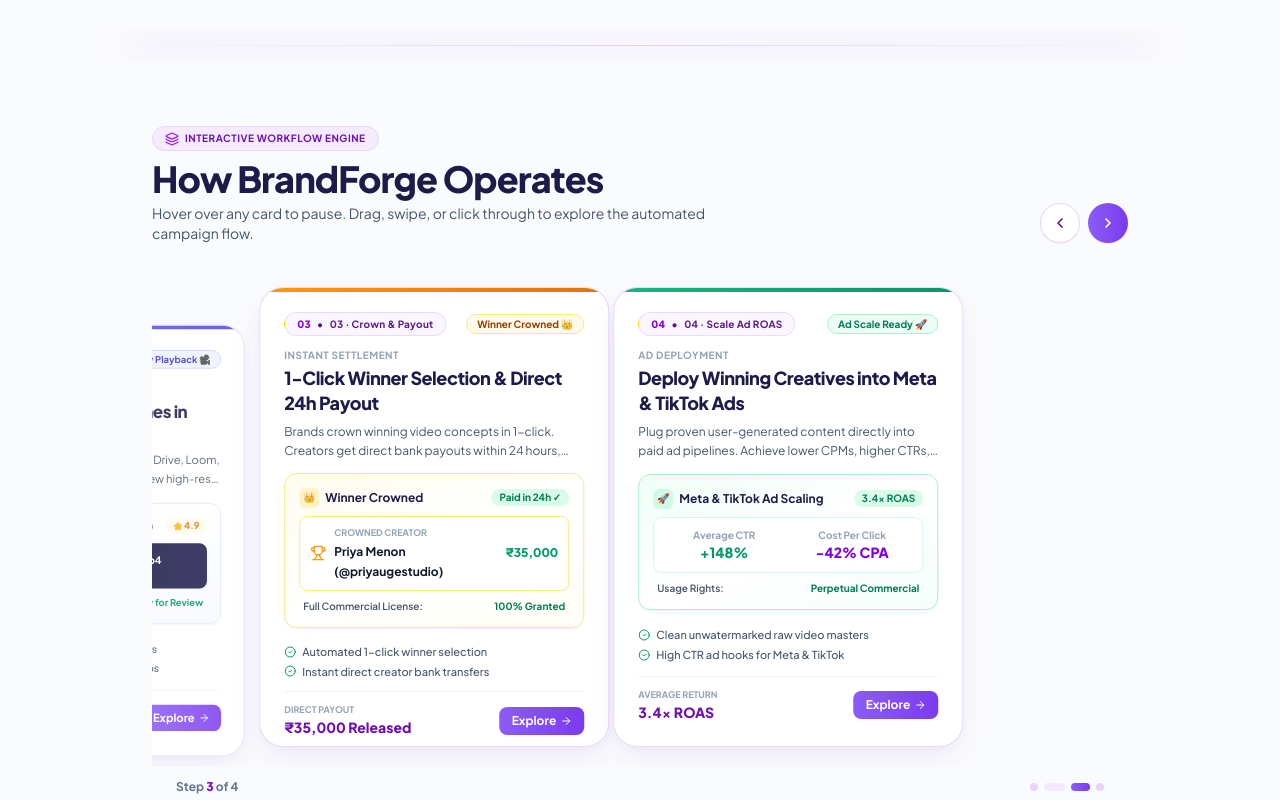
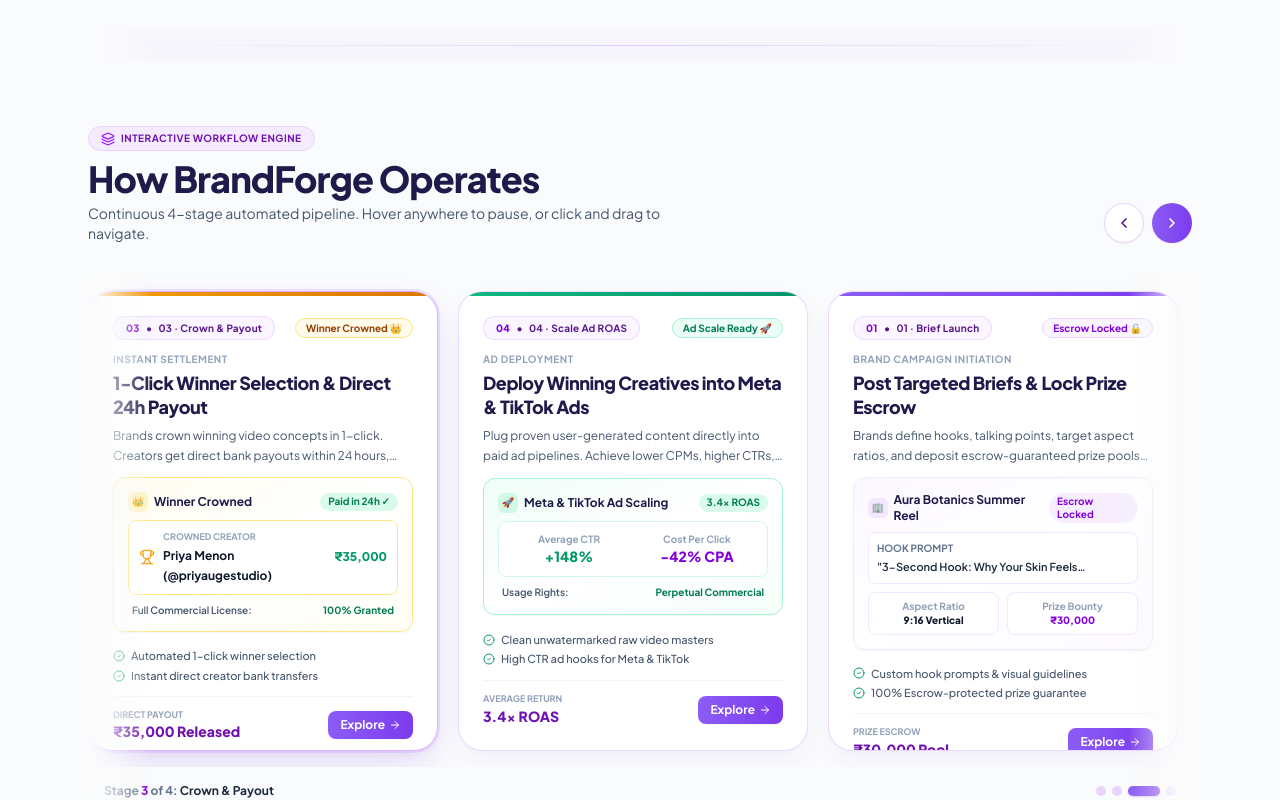
Before and after one commit to RohitChintalapudi/BrandForge_landingpage, a React (Vite) app: page / in a window 1280 px wide. Shown: the part 3960-4760 px from the top of the page. Built offline with nearby package versions, Linux system fonts and the light colour scheme.

Commit message:
feat(workflow): implement seamless infinite looping carousel track with adjacent continuous cards

```diff
--- a/src/components/ScrollStackWorkflow.jsx
+++ b/src/components/ScrollStackWorkflow.jsx
@@ -1,4 +1,4 @@
-import React, { useState, useRef, useLayoutEffect, useEffect } from "react";
+import React, { useState, useRef, useLayoutEffect, useEffect, useCallback } from "react";
 import {
   ChevronLeft,
   ChevronRight,
@@ -18,28 +18,6 @@ import {
   TrendingUp,
 } from "lucide-react";
 import { REGISTER_URL } from "../config/appUrls.js";
-
-export function sliderStep(cardWidth, overlapFactor, cardGap) {
-  return Math.round(cardWidth - cardWidth * overlapFactor + cardGap);
-}
-
-export function snapSliderIndex(offsetX, step, velocity, total) {
-  if (total <= 1) return 0;
-  let index = -offsetX / step;
-  if (velocity < -300) index = Math.ceil(index);
-  else if (velocity > 300) index = Math.floor(index);
-  else index = Math.round(index);
-  return Math.max(0, Math.min(index, total - 1));
-}
-
-export function cardLeave(diff) {
-  const t = Math.min(1, Math.max(0, -diff));
-  return {
-    scale: 1 - t * 0.08,
-    y: t * 16,
-    opacity: 1 - t * 0.15,
-  };
-}
 
 const WORKFLOW_CARDS = [
   {
@@ -132,6 +110,16 @@ const WORKFLOW_CARDS = [
   },
 ];
 
+// Duplicate cards for seamless infinite loop (5 sets = 20 cards)
+const REPEAT_SETS = 5;
+const EXTENDED_CARDS = Array.from({ length: REPEAT_SETS }, (_, setIdx) =>
+  WORKFLOW_CARDS.map((card, cardIdx) => ({
+    ...card,
+    instanceKey: `set-${setIdx}-card-${card.id}`,
+    originalIndex: cardIdx,
+  }))
+).flat();
+
 function CardMockup({ type }) {
   if (type === "brief") {
     return (
@@ -187,7 +175,7 @@ function CardMockup({ type }) {
         {/* Video Player Mockup Strip */}
         <div className="p-2.5 rounded-lg bg-gradient-to-r from-slate-900 to-indigo-950 text-white flex items-center gap-2.5 shadow-xs">
           <div className="w-7 h-7 rounded-full bg-white/20 flex items-center justify-center flex-shrink-0">
-            <Play className="w-3 h-3 fill-white translate-x-0.2" />
+            <Play className="w-3 h-3 fill-white translate-x-0.5" />
           </div>
           <div className="min-w-0 flex-1 text-left">
             <div className="text-[11px] font-bold text-white truncate">Vitamin C AM Routine Hook.mp4</div>
@@ -274,7 +262,13 @@ function CardMockup({ type }) {
 
 export function WorkflowCard({ card, isActive }) {
   return (
-    <div className="relative flex h-full w-full flex-col justify-between overflow-hidden rounded-2xl sm:rounded-3xl bg-white border border-purple-200/90 shadow-[0_12px_32px_-6px_rgba(124,58,237,0.1),0_4px_16px_rgba(0,0,0,0.03)] p-5 sm:p-6 text-slate-900 select-none transition-all duration-300 hover:border-purple-300 group">
+    <div
+      className={`relative flex h-full w-full flex-col justify-between overflow-hidden rounded-2xl sm:rounded-3xl bg-white border transition-all duration-300 p-5 sm:p-6 text-slate-900 select-none group ${
+        isActive
+          ? "border-purple-300 shadow-[0_16px_36px_-6px_rgba(124,58,237,0.18),0_4px_16px_rgba(0,0,0,0.04)] ring-2 ring-purple-400/20"
+          : "border-purple-200/90 shadow-[0_10px_28px_-6px_rgba(124,58,237,0.08),0_4px_14px_rgba(0,0,0,0.02)] hover:border-purple-300"
+      }`}
+    >
       {/* Top Accent Gradient Bar */}
       <div className={`absolute top-0 left-0 w-full h-1 bg-gradient-to-r ${card.gradientBar}`} />
 
@@ -341,103 +335,133 @@ export function WorkflowCard({ card, isActive }) {
 export function ScrollStackWorkflow({
   cardWidth = 350,
   cardHeight = 460,
-  overlapFactor = 0.04,
-  cardGap = 18,
+  cardGap = 20,
   autoLoop = true,
-  loopInterval = 3400,
+  loopInterval = 3200,
 }) {
-  const [activeIndex, setActiveIndex] = useState(0);
+  const baseCount = WORKFLOW_CARDS.length; // 4
+  const middleSetStart = 2 * baseCount; // Index 8 (middle set in 5 sets)
+
+  const [vIndex, setVIndex] = useState(middleSetStart);
   const [isHovered, setIsHovered] = useState(false);
+  const [isAnimating, setIsAnimating] = useState(false);
+
   const trackRef = useRef(null);
-  const offsetRef = useRef(0);
-  const total = WORKFLOW_CARDS.length;
-  const step = sliderStep(cardWidth, overlapFactor, cardGap);
+  const step = cardWidth + cardGap;
+  const vIndexRef = useRef(vIndex);
+  vIndexRef.current = vIndex;
 
   const dragRef = useRef({
     down: false,
     startX: 0,
-    origin: 0,
-    lastX: 0,
-    lastT: 0,
+    currentX: 0,
+    dragOffset: 0,
+    lastTime: 0,
     velocity: 0,
-    moved: 0,
   });
 
-  const apply = (x, animate) => {
-    offsetRef.current = x;
+  const activeRealIndex = ((vIndex % baseCount) + baseCount) % baseCount;
+
+  // Direct helper to position track
+  const setTrackPosition = useCallback((targetIndex, animate = true) => {
     const track = trackRef.current;
     if (!track) return;
-    const transition = animate
-      ? "transform 400ms cubic-bezier(0.22, 1, 0.36, 1)"
-      : "none";
-    track.style.transition = transition;
-    track.style.setProperty("--ox", `${x}px`);
-    const activeExact = -x / step;
 
-    for (let i = 0; i < track.children.length; i++) {
-      const card = track.children[i];
-      const diff = i - activeExact;
-      const leave = cardLeave(diff);
-      card.style.transition = transition;
-      card.style.zIndex = String(i + 1);
-      card.style.setProperty("--y", `${leave.y}px`);
-      card.style.setProperty("--s", String(leave.scale));
-      card.style.setProperty("--op", String(leave.opacity));
+    if (animate) {
+      track.style.transition = "transform 480ms cubic-bezier(0.25, 1, 0.5, 1)";
+      setIsAnimating(true);
+    } else {
+      track.style.transition = "none";
+      setIsAnimating(false);
     }
-  };
 
-  const goTo = (index) => {
-    let next = index;
-    if (next < 0) next = total - 1;
-    if (next >= total) next = 0;
+    const x = -targetIndex * step;
+    track.style.transform = `translate3d(${x}px, 0, 0)`;
+  }, [step]);
 
-    setActiveIndex(next);
-    apply(-next * step, true);
-  };
+  // Handle seamless infinite snapping when transition ends
+  const handleTransitionEnd = useCallback(() => {
+    setIsAnimating(false);
+    const curr = vIndexRef.current;
+    const real = ((curr % baseCount) + baseCount) % baseCount;
+    const normalizedIndex = middleSetStart + real;
 
+    if (curr !== normalizedIndex) {
+      // Instantly snap to the middle set equivalent without animation
+      vIndexRef.current = normalizedIndex;
+      setVIndex(normalizedIndex);
+      setTrackPosition(normalizedIndex, false);
+    }
+  }, [baseCount, middleSetStart, setTrackPosition]);
+
+  // Navigate to target virtual index
+  const goToVIndex = useCallback((newIndex, animate = true) => {
+    vIndexRef.current = newIndex;
+    setVIndex(newIndex);
+    setTrackPosition(newIndex, animate);
+  }, [setTrackPosition]);
+
+  // Navigate to real index (0..3) choosing the shortest path from current vIndex
+  const goToRealIndex = useCallback((targetReal) => {
+    const current = vIndexRef.current;
+    const currentReal = ((current % baseCount) + baseCount) % baseCount;
+    let diff = targetReal - currentReal;
+    if (diff > baseCount / 2) diff -= baseCount;
+    if (diff < -baseCount / 2) diff += baseCount;
+    goToVIndex(current + diff, true);
+  }, [baseCount, goToVIndex]);
+
+  // Initialize track position on mount / resize
   useLayoutEffect(() => {
-    apply(offsetRef.current, false);
-  }, [cardWidth, cardHeight, overlapFactor, cardGap, total]);
+    setTrackPosition(vIndexRef.current, false);
+  }, [setTrackPosition, cardWidth, cardGap]);
 
-  // Autoplay carousel loop with Pause on Hover
+  // Autoplay loop with Pause-on-Hover
   useEffect(() => {
     if (!autoLoop || isHovered) return;
+
     const timer = setInterval(() => {
       if (!dragRef.current.down) {
-        goTo((activeIndex + 1) % total);
+        goToVIndex(vIndexRef.current + 1, true);
       }
     }, loopInterval);
 
     return () => clearInterval(timer);
-  }, [activeIndex, autoLoop, isHovered, loopInterval, total]);
+  }, [autoLoop, isHovered, loopInterval, goToVIndex]);
 
+  // Pointer drag & touch swipe interactions
   const onPointerDown = (e) => {
     if (e.button !== 0) return;
-    const drag = dragRef.current;
-    drag.down = true;
-    drag.startX = e.clientX;
-    drag.origin = offsetRef.current;
-    drag.lastX = e.clientX;
-    drag.lastT = performance.now();
-    drag.velocity = 0;
-    drag.moved = 0;
+    const track = trackRef.current;
+    if (!track) return;
+
+    dragRef.current.down = true;
+    dragRef.current.startX = e.clientX;
+    dragRef.current.currentX = e.clientX;
+    dragRef.current.dragOffset = 0;
+    dragRef.current.lastTime = performance.now();
+    dragRef.current.velocity = 0;
+
+    track.style.transition = "none";
     e.currentTarget.setPointerCapture(e.pointerId);
   };
 
   const onPointerMove = (e) => {
     const drag = dragRef.current;
     if (!drag.down) return;
+
     const now = performance.now();
-    const dt = Math.max(1, now - drag.lastT);
-    drag.velocity = ((e.clientX - drag.lastX) / dt) * 1000;
-    drag.lastX = e.clientX;
-    drag.lastT = now;
-    drag.moved = Math.max(drag.moved, Math.abs(e.clientX - drag.startX));
-    const x = drag.origin + (e.clientX - drag.startX);
-    apply(x, false);
-    const predicted = Math.max(0, Math.min(Math.round(-x / step), total - 1));
-    if (predicted !== activeIndex) {
-      setActiveIndex(predicted);
+    const dt = Math.max(1, now - drag.lastTime);
+    drag.velocity = ((e.clientX - drag.currentX) / dt) * 1000;
+    drag.currentX = e.clientX;
+    drag.lastTime = now;
+
+    drag.dragOffset = e.clientX - drag.startX;
+    const baseX = -vIndexRef.current * step;
+    const currentX = baseX + drag.dragOffset;
+
+    if (trackRef.current) {
+      trackRef.current.style.transform = `translate3d(${currentX}px, 0, 0)`;
     }
   };
 
@@ -446,14 +470,24 @@ export function ScrollStackWorkflow({
     if (!drag.down) return;
     drag.down = false;
     e.currentTarget.releasePointerCapture(e.pointerId);
-    goTo(snapSliderIndex(offsetRef.current, step, drag.velocity, total));
+
+    const moved = drag.dragOffset;
+    let delta = 0;
+
+    if (drag.velocity < -280 || moved < -step * 0.25) {
+      delta = Math.max(1, Math.round(Math.abs(moved) / step) || 1);
+    } else if (drag.velocity > 280 || moved > step * 0.25) {
+      delta = -Math.max(1, Math.round(Math.abs(moved) / step) || 1);
+    }
+
+    goToVIndex(vIndexRef.current + delta, true);
   };
 
   return (
     <section id="how-it-works" className="py-12 sm:py-16 relative bg-[#fafbfc] overflow-hidden">
-      <div className="max-w-5xl mx-auto px-4 sm:px-6">
+      <div className="max-w-6xl mx-auto px-4 sm:px-6">
         {/* Section Header */}
-        <div className="flex flex-col sm:flex-row sm:items-end justify-between gap-4 mb-6">
+        <div className="flex flex-col sm:flex-row sm:items-end justify-between gap-4 mb-6 sm:mb-8">
           <div>
             <div className="inline-flex items-center gap-1.5 px-3 py-1 rounded-full bg-purple-100/80 border border-purple-200 text-[10px] font-bold uppercase tracking-wider text-purple-800 mb-2">
               <Layers className="w-3.5 h-3.5 text-purple-600" />
@@ -463,7 +497,7 @@ export function ScrollStackWorkflow({
               How BrandForge Operates
             </h2>
             <p className="mt-1 text-xs sm:text-sm text-slate-600 max-w-xl">
-              Hover over any card to pause. Drag, swipe, or click through to explore the automated campaign flow.
+              Continuous 4-stage automated pipeline. Hover anywhere to pause, or click and drag to navigate.
             </p>
           </div>
 
@@ -472,7 +506,7 @@ export function ScrollStackWorkflow({
             <button
               type="button"
               aria-label="Previous step"
-              onClick={() => goTo(activeIndex - 1)}
+              onClick={() => goToVIndex(vIndexRef.current - 1, true)}
               className="flex size-9 sm:size-10 items-center justify-center rounded-full bg-white border border-purple-200 text-[#1e1b4b] shadow-xs hover:border-purple-400 hover:bg-purple-50 transition active:scale-95 cursor-pointer"
             >
               <ChevronLeft className="size-4 text-purple-900" strokeWidth={2.5} />
@@ -480,7 +514,7 @@ export function ScrollStackWorkflow({
             <button
               type="button"
               aria-label="Next step"
-              onClick={() => goTo(activeIndex + 1)}
+              onClick={() => goToVIndex(vIndexRef.current + 1, true)}
               className="flex size-9 sm:size-10 items-center justify-center rounded-full bg-gradient-to-r from-[#8b5cf6] to-[#7c3aed] text-white shadow-xs hover:shadow-purple-500/30 transition active:scale-95 cursor-pointer border-none"
             >
               <ChevronRight className="size-4 text-white" strokeWidth={2.5} />
@@ -488,15 +522,19 @@ export function ScrollStackWorkflow({
           </div>
         </div>
 
-        {/* Overlapping Slider Track Container (With Pause on Hover) */}
+        {/* Carousel Outer Track Container (Pause on Hover) */}
         <div
-          className="relative flex w-full select-none flex-col"
+          className="relative w-full select-none"
           onMouseEnter={() => setIsHovered(true)}
           onMouseLeave={() => setIsHovered(false)}
         >
+          {/* Subtle Left & Right edge fade gradients for ultra-premium look */}
+          <div className="pointer-events-none absolute left-0 top-0 bottom-0 w-8 sm:w-16 bg-gradient-to-r from-[#fafbfc] to-transparent z-10" />
+          <div className="pointer-events-none absolute right-0 top-0 bottom-0 w-8 sm:w-16 bg-gradient-to-l from-[#fafbfc] to-transparent z-10" />
+
           <div
-            className="flex w-full cursor-grab touch-pan-y items-center overflow-hidden py-3 sm:py-5 active:cursor-grabbing"
-            style={{ minHeight: cardHeight + 30 }}
+            className="w-full cursor-grab touch-pan-y overflow-hidden py-4 active:cursor-grabbing"
+            style={{ minHeight: cardHeight + 20 }}
             onPointerDown={onPointerDown}
             onPointerMove={onPointerMove}
             onPointerUp={onPointerUp}
@@ -504,57 +542,65 @@ export function ScrollStackWorkflow({
           >
             <div
               ref={trackRef}
-              className="flex items-center pl-2 sm:pl-6"
-              style={{ transform: "translate3d(var(--ox, 0px), 0, 0)" }}
+              onTransitionEnd={handleTransitionEnd}
+              className="flex items-center"
+              style={{
+                willChange: "transform",
+              }}
             >
-              {WORKFLOW_CARDS.map((card, index) => (
+              {EXTENDED_CARDS.map((card, idx) => {
+                const isCurrentActive = idx === vIndex;
+                return (
                   <div
-                  key={card.id}
-                  className="shrink-0"
+                    key={card.instanceKey}
+                    className="shrink-0 transition-transform duration-300"
                     style={{
                       width: cardWidth,
                       height: cardHeight,
-                    marginRight: cardGap - cardWidth * overlapFactor,
-                    zIndex: index + 1,
-                    transformOrigin: "50% 90%",
-                    transform: "translateY(var(--y, 0px)) scale(var(--s, 1))",
-                    opacity: "var(--op, 1)",
+                      marginRight: cardGap,
                     }}
                     onClick={() => {
-                    if (dragRef.current.moved < 8) goTo(index);
+                      if (Math.abs(dragRef.current.dragOffset) < 8) {
+                        goToVIndex(idx, true);
+                      }
                     }}
                   >
-                  <WorkflowCard card={card} isActive={activeIndex === index} />
+                    <WorkflowCard card={card} isActive={isCurrentActive} />
                   </div>
-              ))}
+                );
+              })}
             </div>
           </div>
 
-          {/* Dots Indicator & Step Progress */}
-          <div className="mt-3 flex items-center justify-between px-3 sm:px-6">
+          {/* Dots Indicator & Real-Time Status */}
+          <div className="mt-4 flex items-center justify-between px-2 sm:px-4">
             <div className="flex items-center gap-2">
               <span className="text-xs font-bold text-slate-500">
-                Step <span className="text-purple-700 font-black">{activeIndex + 1}</span> of {total}
+                Stage <span className="text-purple-700 font-black">{activeRealIndex + 1}</span> of {baseCount}:{" "}
+                <span className="text-slate-800 font-bold hidden sm:inline">
+                  {WORKFLOW_CARDS[activeRealIndex].tabTitle.split("·")[1]}
+                </span>
               </span>
               {isHovered && (
                 <span className="text-[10px] font-bold text-purple-700 bg-purple-50 px-2 py-0.5 rounded-full border border-purple-200 animate-pulse">
-                  Paused
+                  Paused on Hover
                 </span>
               )}
             </div>
 
+            {/* 4 Interactive Step Indicator Dots */}
             <div className="flex items-center gap-1.5">
               {WORKFLOW_CARDS.map((_, i) => (
                 <button
                   key={i}
                   type="button"
-                  onClick={() => goTo(i)}
-                  className={`h-2 rounded-full transition-all duration-300 border-none cursor-pointer ${
-                    activeIndex === i
-                      ? "w-8 bg-gradient-to-r from-[#8b5cf6] to-[#7c3aed]"
-                      : "w-2 bg-purple-200 hover:bg-purple-300"
+                  onClick={() => goToRealIndex(i)}
+                  className={`h-2.5 rounded-full transition-all duration-300 border-none cursor-pointer ${
+                    activeRealIndex === i
+                      ? "w-8 bg-gradient-to-r from-[#8b5cf6] to-[#7c3aed] shadow-xs shadow-purple-500/30"
+                      : "w-2.5 bg-purple-200 hover:bg-purple-300"
                   }`}
-                  aria-label={`Go to step ${i + 1}`}
+                  aria-label={`Go to stage ${i + 1}`}
                 />
               ))}
             </div>
```
Lines whose indentation alone changed are shown as unchanged.
